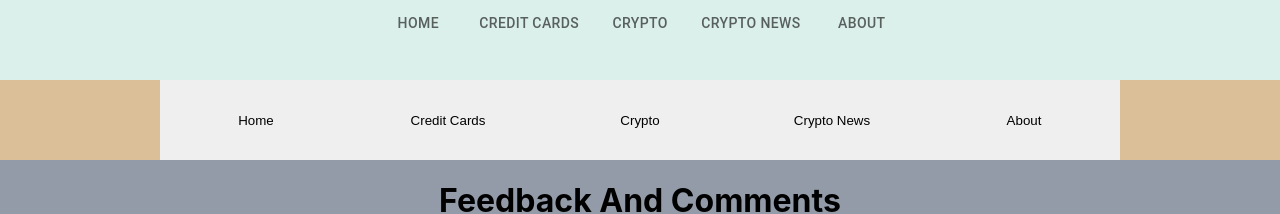
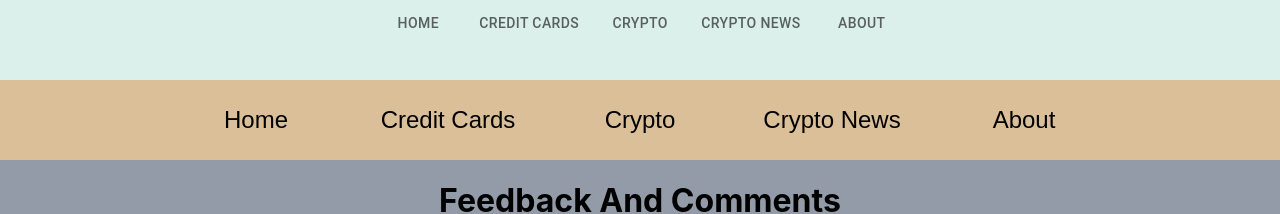
Before and after one commit to shaul613/finance-app, a React (Create React App) app in the folder client/: page / in a window 1280 px wide. Shown: the top 214 px of the page. Built offline with nearby package versions, Linux system fonts and the light colour scheme; no server answers; the HTML template or start-up script is replaced by a standard one.

Commit message:
worked n navbar

```diff
--- a/client/src/App.css
+++ b/client/src/App.css
@@ -319,6 +319,13 @@ body{
   height: 10vh;
   margin-left: 0vw;
   margin-right: 0vw;
+  background-color: #dabf99;
+  font-size: 1.5em;
+  cursor: pointer;
+}
+
+.nav_item:hover{
+  background-color: red;
 }
 
 #navbar_two{
```
